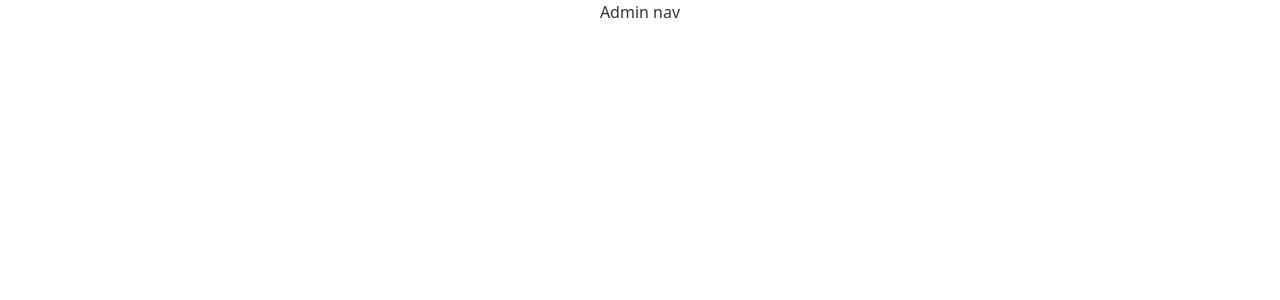
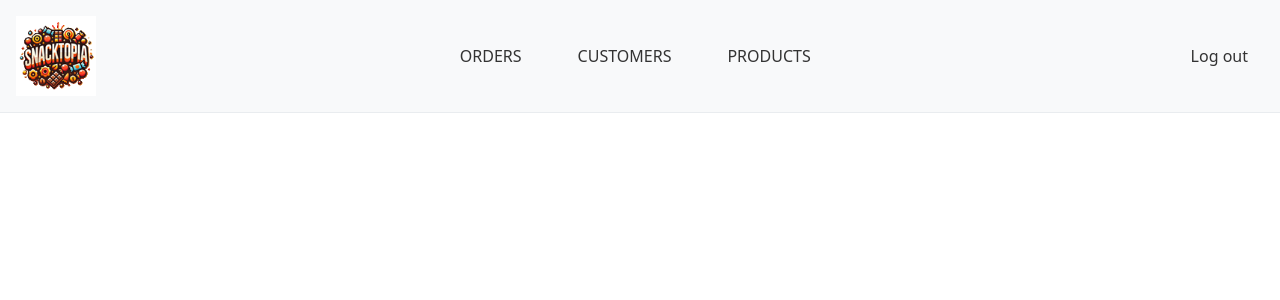
Before and after one commit to Huizh365/ecommerce-project, a React (Vite) app in the folder ecommerce-shop/: page /admin in a window 1280 px wide. Shown: the top 300 px of the page. Built offline with nearby package versions, Linux system fonts and the light colour scheme.

Commit message:
added admin navbar

```diff
--- a/ecommerce-shop/src/components/AdminNav.tsx
+++ b/ecommerce-shop/src/components/AdminNav.tsx
@@ -1,7 +1,26 @@
+import logo from "../assets/logo.png"
+import "../styles/nav.css"
+
 export const AdminNav = () => {
+
+
     return (
-        <>
-        Admin nav
-        </>
+        <nav className="navbar">
+            <div className="nav-left">
+                <img src={logo} alt="snacktpia logo" className="nav-logo" />
+            </div>
+
+            <div className="nav-links">
+                <a href="/admin/orders" className="navbar-link">ORDERS</a>
+                <a href="/admin/customers" className="navbar-link">CUSTOMERS</a>
+                <a href="/admin/products" className="navbar-link">PRODUCTS</a>
+            </div>
+
+            <div className="nav-right">
+                <a id="user-enter" href="/admin" className="navbar-link">Log out</a>
+            </div>
+
+
+        </nav>
     )
 }
```
